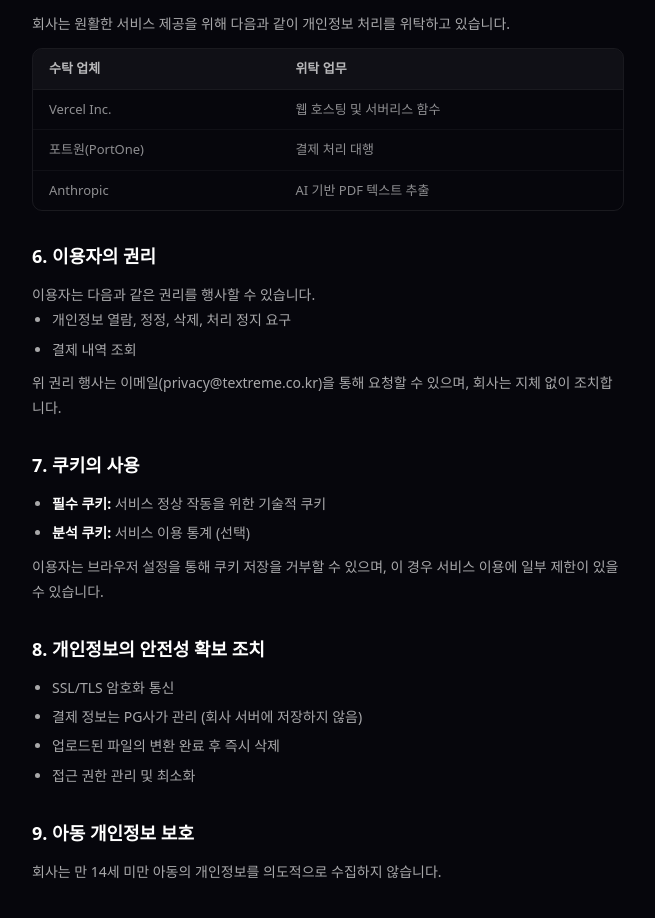
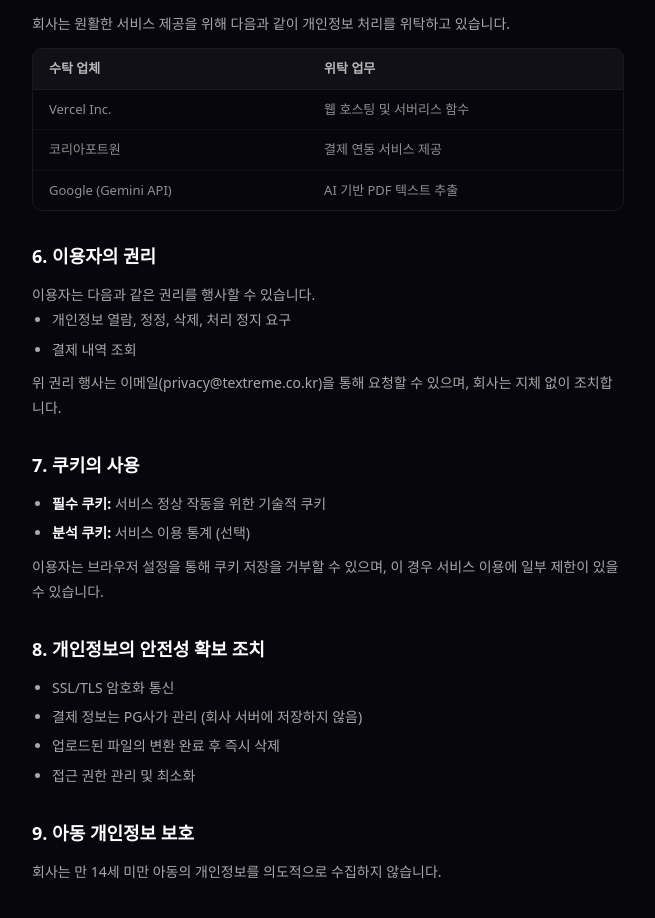
Before and after one commit to Bookfow/textreme, a Next.js app: page /policies/privacy in a window 1280 px wide. Shown: the part 1080-1998 px from the top of the page, without its empty margins (312-967 px from the left). Built offline with nearby package versions, Linux system fonts and the light colour scheme.

Commit message:
개인정보처리방침 위탁업체 정보 수정 (코리아포트원, Gemini)

```diff
--- a/src/app/policies/privacy/page.tsx
+++ b/src/app/policies/privacy/page.tsx
@@ -77,8 +77,8 @@ export default function PrivacyPage() {
               </thead>
               <tbody>
                 <tr><td style={{ padding: '10px 16px', color: 'rgba(255,255,255,0.55)', borderBottom: '1px solid rgba(255,255,255,0.04)' }}>Vercel Inc.</td><td style={{ padding: '10px 16px', color: 'rgba(255,255,255,0.55)', borderBottom: '1px solid rgba(255,255,255,0.04)' }}>웹 호스팅 및 서버리스 함수</td></tr>
-                <tr><td style={{ padding: '10px 16px', color: 'rgba(255,255,255,0.55)', borderBottom: '1px solid rgba(255,255,255,0.04)' }}>포트원(PortOne)</td><td style={{ padding: '10px 16px', color: 'rgba(255,255,255,0.55)', borderBottom: '1px solid rgba(255,255,255,0.04)' }}>결제 처리 대행</td></tr>
-                <tr><td style={{ padding: '10px 16px', color: 'rgba(255,255,255,0.55)' }}>Anthropic</td><td style={{ padding: '10px 16px', color: 'rgba(255,255,255,0.55)' }}>AI 기반 PDF 텍스트 추출</td></tr>
+                <tr><td style={{ padding: '10px 16px', color: 'rgba(255,255,255,0.55)', borderBottom: '1px solid rgba(255,255,255,0.04)' }}>코리아포트원</td><td style={{ padding: '10px 16px', color: 'rgba(255,255,255,0.55)', borderBottom: '1px solid rgba(255,255,255,0.04)' }}>결제 연동 서비스 제공</td></tr>
+                <tr><td style={{ padding: '10px 16px', color: 'rgba(255,255,255,0.55)' }}>Google (Gemini API)</td><td style={{ padding: '10px 16px', color: 'rgba(255,255,255,0.55)' }}>AI 기반 PDF 텍스트 추출</td></tr>
               </tbody>
             </table>
           </div>
```
